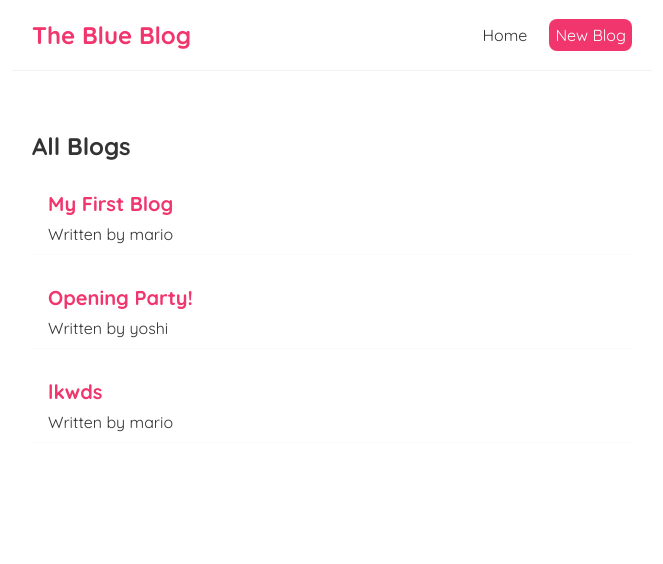
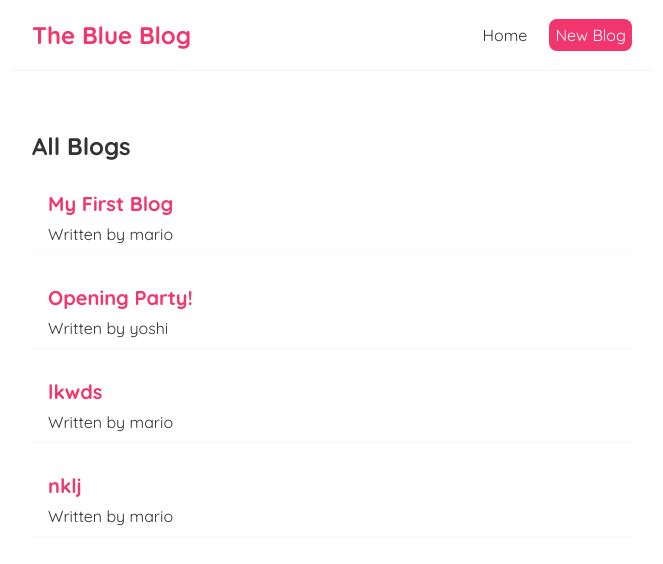
Before and after one commit to NuhaG/pink-blog, a React (Create React App) app: page / in a window 1280 px wide. Shown: the top 564 px of the page, without its empty margins (308-971 px from the left). Built offline with nearby package versions, Linux system fonts and the light colour scheme; data requests are answered from the project's data file.

Commit message:
using history

```diff
--- a/data/db.json
+++ b/data/db.json
@@ -17,6 +17,12 @@
       "title": "lkwds",
       "body": "dwwd",
       "author": "mario"
+    },
+    {
+      "id": "f889",
+      "title": "nklj",
+      "body": "nsljcle",
+      "author": "mario"
     }
   ]
 }
--- a/src/create.js
+++ b/src/create.js
@@ -1,11 +1,12 @@
 import { useState } from "react";
+import { useHistory } from "react-router-dom";
 
 const Create = () => {
   const [title, setTitle] = useState("");
   const [body, setBody] = useState("");
   const [author, setAuthor] = useState("mario");
   const [isPending, setPending] = useState(false);
-
+  const history = useHistory(); // used for redirecting back or forth
 
   const handleSubmit = (e) => {
     e.preventDefault();
@@ -20,6 +21,8 @@ const Create = () => {
     }).then(() => {
         console.log("Blog added");
         setPending(false);
+        // history.go(-1); goes back one page in history
+        history.push('/'); // goes to home page
     })
   }
 
```
